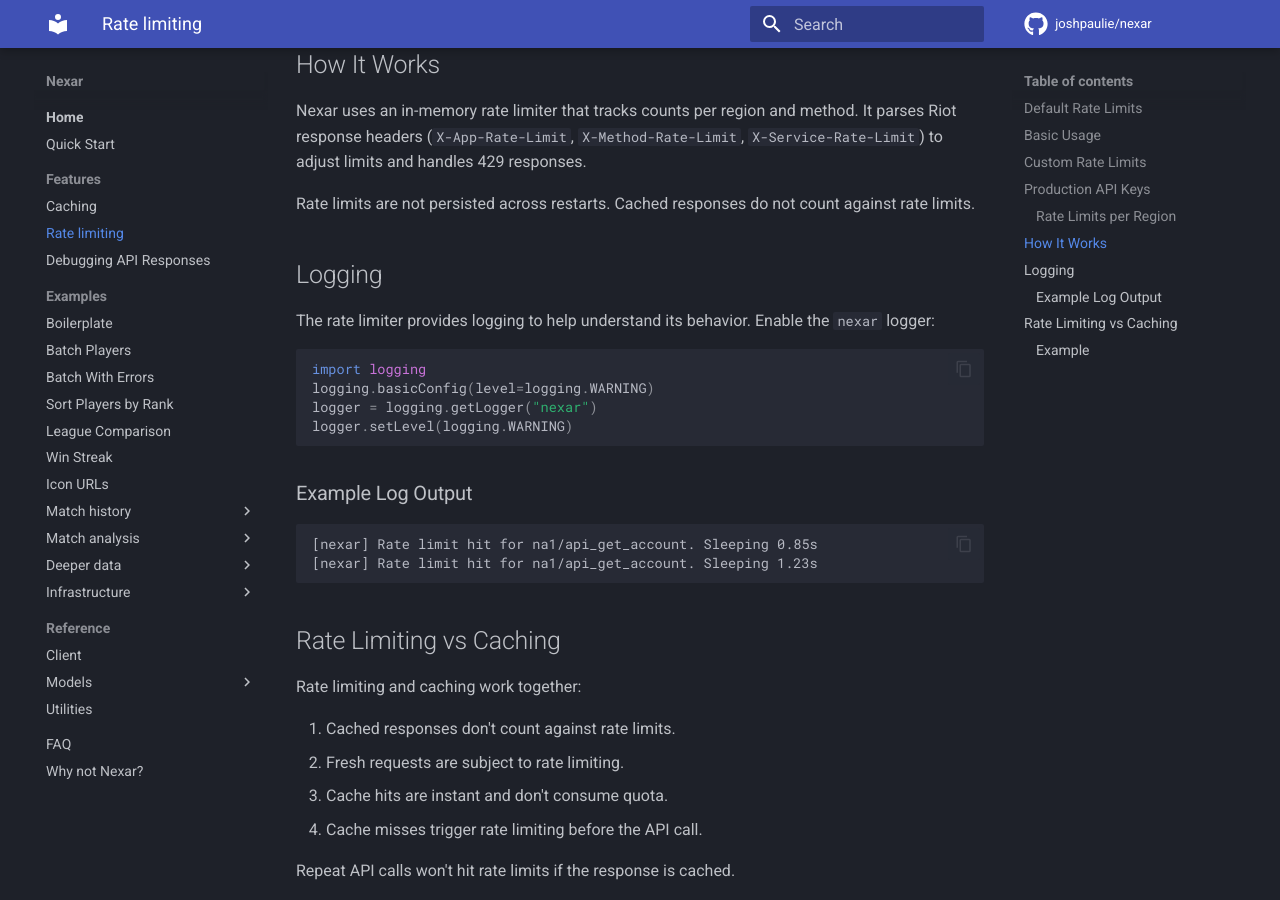
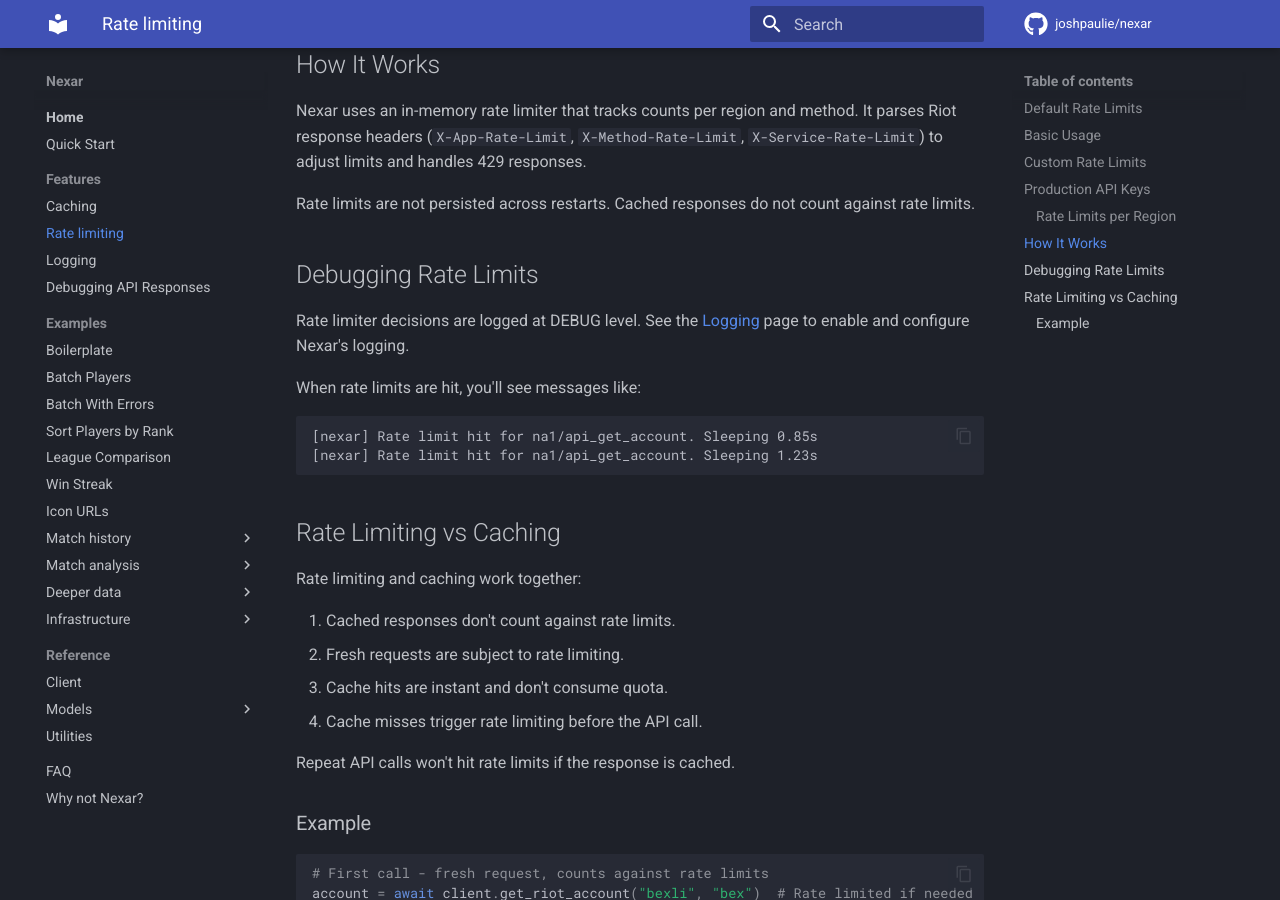
Before and after one commit to JoshPaulie/nexar, an MkDocs documentation site: the page built from docs/client-features/rate-limiting.md, in a window 1280 px wide and 900 px high, scrolled down 1460 px. Built offline with MkDocs 1.6.1 and Material for MkDocs 9.7.7, drawn with Linux system fonts in a browser that asks for light colours; comment, search, counter and statistics services are not loaded.

````diff
--- a/docs/client-features/rate-limiting.md
+++ b/docs/client-features/rate-limiting.md
@@ -58,18 +58,12 @@
 
 Rate limits are not persisted across restarts. Cached responses do not count against rate limits.
 
-## Logging
+## Debugging Rate Limits
 
-The rate limiter provides logging to help understand its behavior. Enable the `nexar` logger:
+Rate limiter decisions are logged at DEBUG level. See the [Logging](./logging.md) page to enable and configure Nexar's logging.
 
-```python
-import logging
-logging.basicConfig(level=logging.WARNING)
-logger = logging.getLogger("nexar")
-logger.setLevel(logging.WARNING)
-```
+When rate limits are hit, you'll see messages like:
 
-### Example Log Output
 ```
 [nexar] Rate limit hit for na1/api_get_account. Sleeping 0.85s
 [nexar] Rate limit hit for na1/api_get_account. Sleeping 1.23s
--- a/mkdocs.yml
+++ b/mkdocs.yml
@@ -35,6 +35,7 @@
   - Features:
       - Caching: client-features/caching.md
       - Rate limiting: client-features/rate-limiting.md
+      - Logging: client-features/logging.md
       - Debugging API Responses: client-features/debug-responses.md
   - Examples:
       - Boilerplate: examples/boilerplate.md
````
Also changed, not shown: docs/client-features/logging.md (added, +60 -0 lines), docs/snippets/client-features/logging.py (added, +84 -0 lines).
